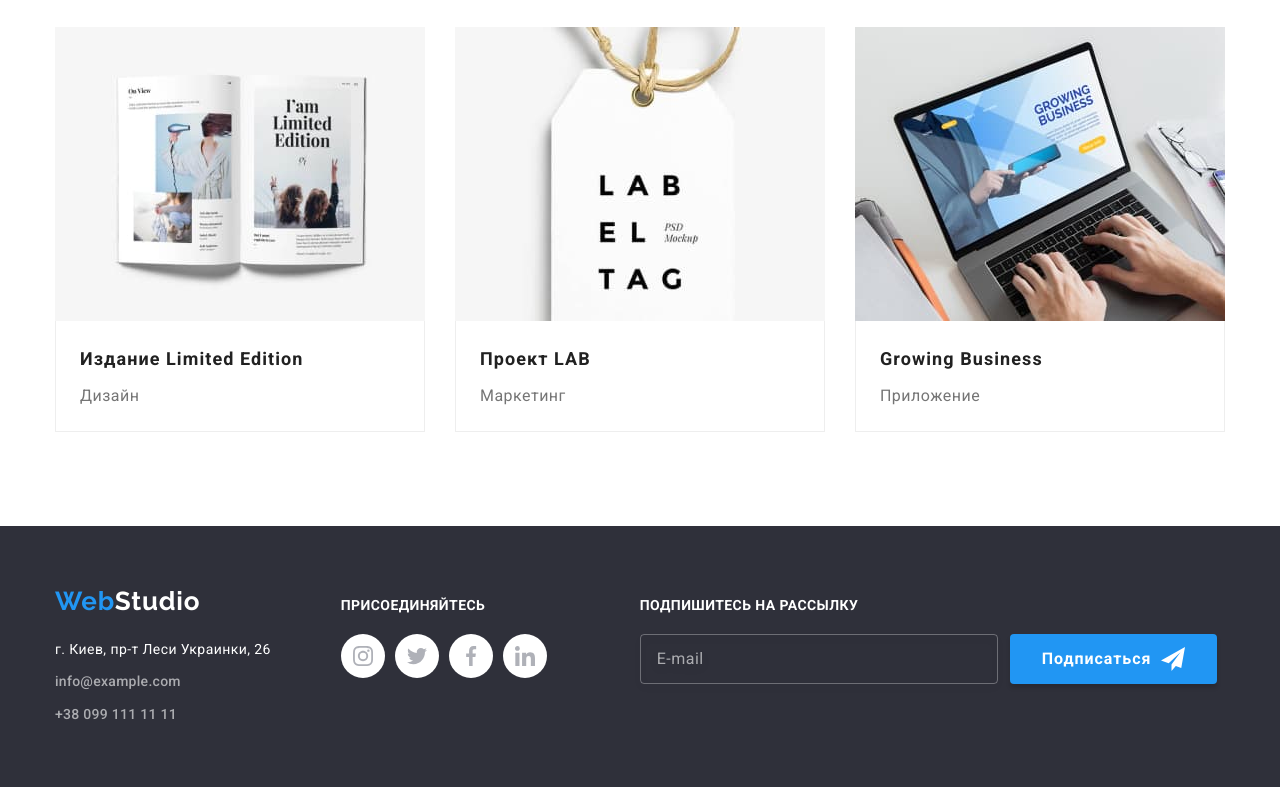
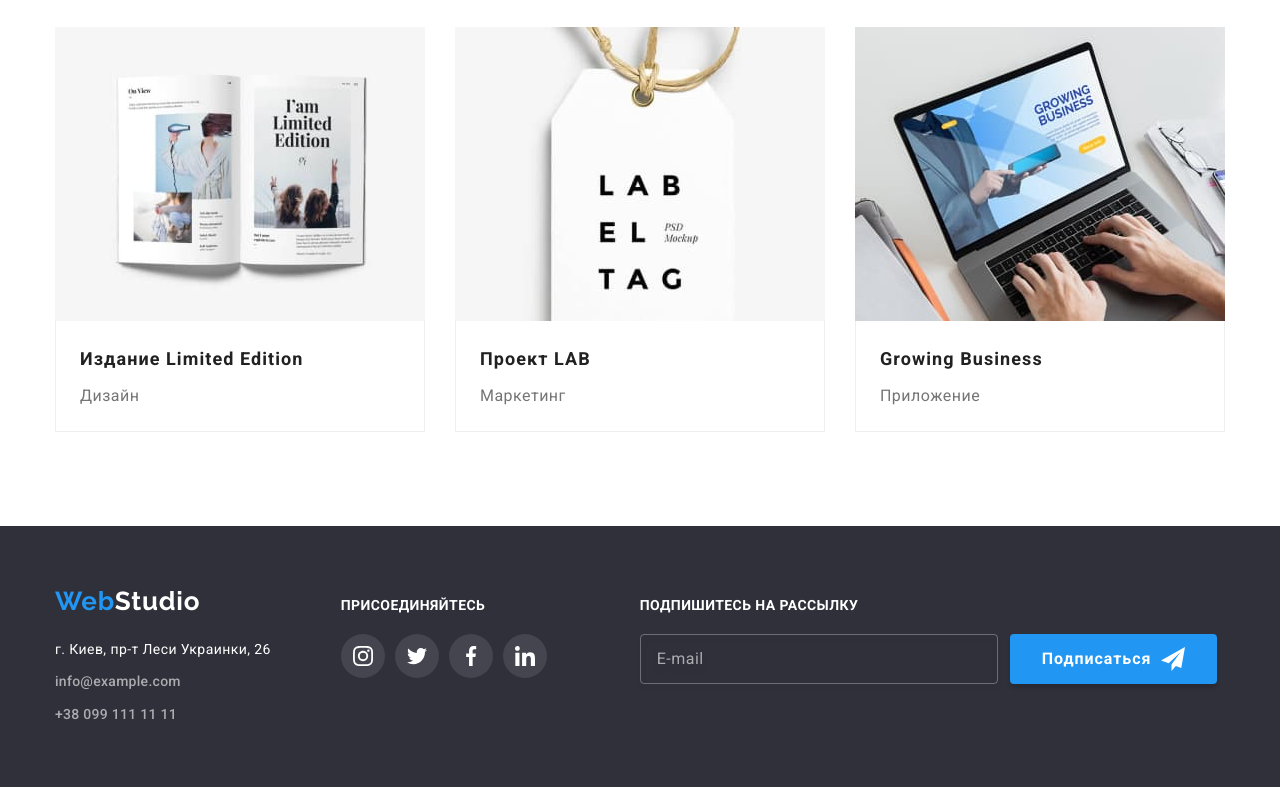
Before and after one commit to vixxxyg/goit-markup-hw-07, a plain HTML site: page portfolio.html in a window 1280 px wide. Shown: the part 1108-1895 px from the top of the page. Drawn offline with nearby package versions, Linux system fonts and the light colour scheme.

Commit message:
Синхронизирует футеры на страницах

```diff
--- a/portfolio.html
+++ b/portfolio.html
@@ -235,32 +235,36 @@
                         <h3 class="page-footer__title">Присоединяйтесь</h3>
                         <ul class="list social-icons">
                             <li class="social-icons__item">
-                                <a href="" class="social-icons__link" target="_blank" rel="noopener noreferrer">
-                                    <svg class="social-icons__svg">
+                                <a href="" class="social-icons__link social-icons__link--inverse" target="_blank"
+                                    rel="noopener noreferrer">
+                                    <svg class="social-icons__svg social-icons__svg--inverse">
                                         <use href="./images/icons/sprite2.svg#icon-instagram"></use>
                                     </svg>
                                 </a>
                             </li>
 
                             <li class="social-icons__item">
-                                <a href="" class="social-icons__link" target="_blank" rel="noopener noreferrer">
-                                    <svg class="social-icons__svg">
+                                <a href="" class="social-icons__link social-icons__link--inverse" target="_blank"
+                                    rel="noopener noreferrer">
+                                    <svg class="social-icons__svg social-icons__svg--inverse">
                                         <use href="./images/icons/sprite2.svg#icon-twitter"></use>
                                     </svg>
                                 </a>
                             </li>
 
                             <li class="social-icons__item">
-                                <a href="" class="social-icons__link" target="_blank" rel="noopener noreferrer">
-                                    <svg class="social-icons__svg">
+                                <a href="" class="social-icons__link social-icons__link--inverse" target="_blank"
+                                    rel="noopener noreferrer">
+                                    <svg class="social-icons__svg social-icons__svg--inverse">
                                         <use href="./images/icons/sprite2.svg#icon-facebook"></use>
                                     </svg>
                                 </a>
                             </li>
 
                             <li class="social-icons__item">
-                                <a href="" class="social-icons__link" target="_blank" rel="noopener noreferrer">
-                                    <svg class="social-icons__svg">
+                                <a href="" class="social-icons__link social-icons__link--inverse" target="_blank"
+                                    rel="noopener noreferrer">
+                                    <svg class="social-icons__svg social-icons__svg--inverse">
                                         <use href="./images/icons/sprite2.svg#icon-linkedin"></use>
                                     </svg>
                                 </a>
```
